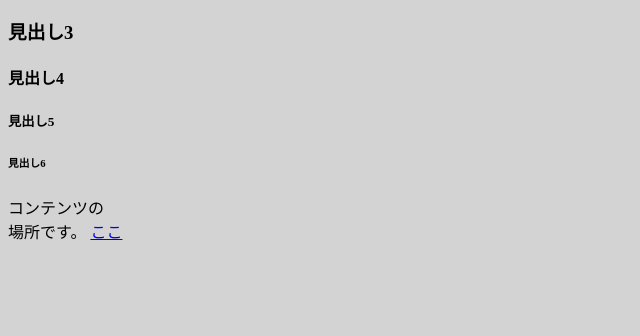
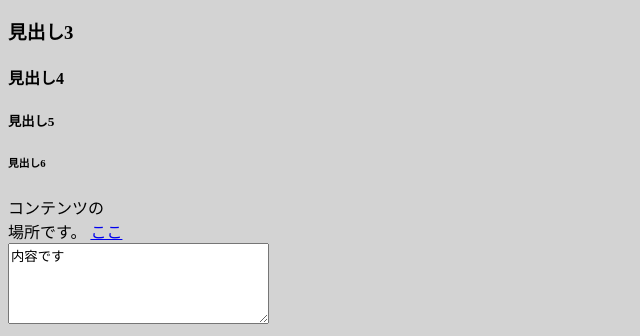
Before and after one commit to inagahi/inagahi.github.io, a plain HTML site: page index.html in a window 1280 px wide. Shown: the part 683-1019 px from the top of the page, without its empty margins (0-640 px from the left). Before the commit the page ends 934 px from the top, so only its background shows below. Drawn offline with Linux system fonts and the light colour scheme.

Commit message:
textareaを追加した。

```diff
--- a/index.html
+++ b/index.html
@@ -46,5 +46,9 @@ and open the template in the editor.
         	コンテンツの<br>
         場所です。
         <a href="http://maps.apple.com/?q=東京都港区芝公園４丁目２－８">ここ</a>
+
+        <form>
+             <textarea cols="30" rows="5" name="content">内容です</textarea>
+        </form>
     </body>
 </html>
```
